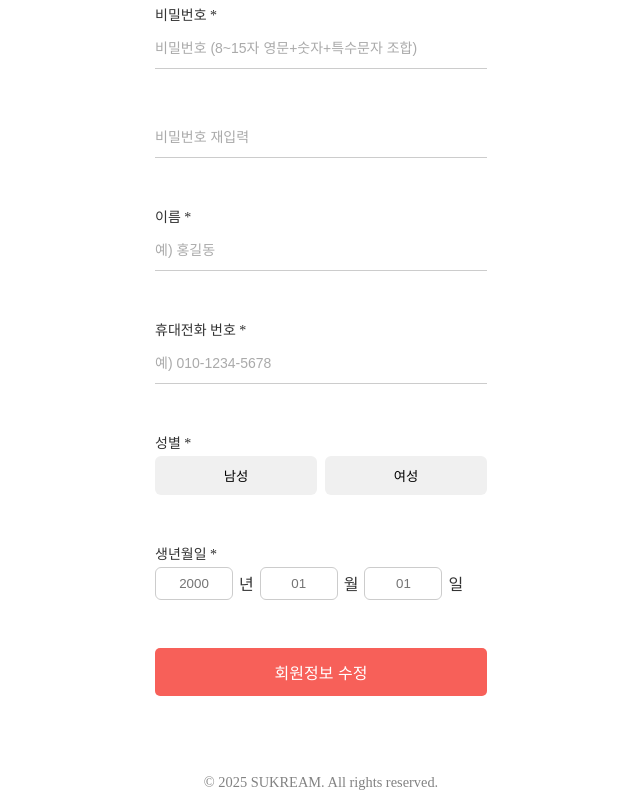
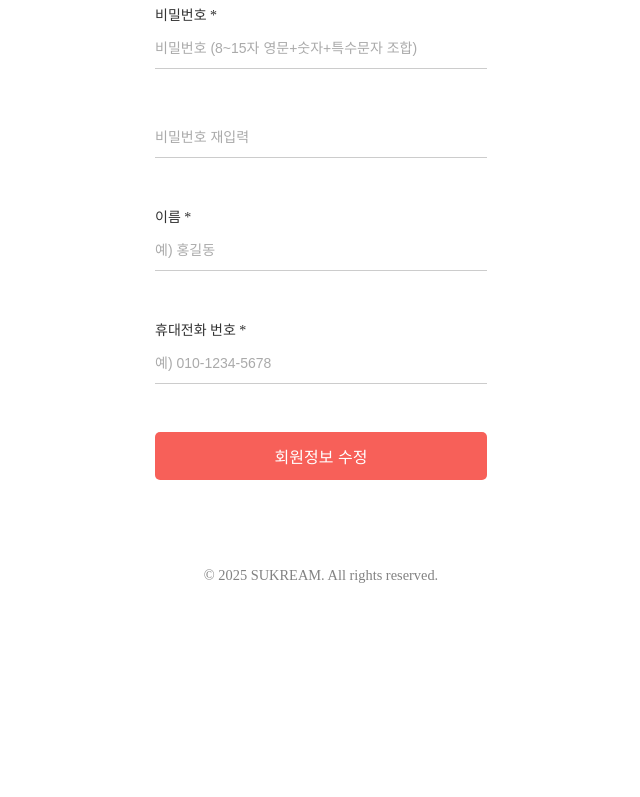
Before and after one commit to SUKREAM/sukream-web, a React (Create React App) app: page /mypage/update in a window 1280 px wide. Shown: the part 400-1197 px from the top of the page, without its empty margins (319-959 px from the left). After the commit the page ends 1014 px from the top, so only its background shows below. Built offline with nearby package versions, Linux system fonts and the light colour scheme; no server answers.

Commit message:
fix : 없는 필드 그냥 빼기

```diff
--- a/src/pages/MyPage/UserEditPage.tsx
+++ b/src/pages/MyPage/UserEditPage.tsx
@@ -17,10 +17,6 @@ export const UserEditPage = () => {
         confirmPassword: '',
         email: '',
         phoneNumber: '',
-        gender: '',
-        birthYear: '',
-        birthMonth: '',
-        birthDay: '',
     });
 
     const [touched, setTouched] = useState<{ [key: string]: boolean }>({});
@@ -28,24 +24,12 @@ export const UserEditPage = () => {
 
     useEffect(() => {
       if (userInfo) {
-        const { name, email, phoneNumber, gender, birthDate } = userInfo;
-
-        let birthYear = '';
-        let birthMonth = '';
-        let birthDay = '';
-
-        if (birthDate) {
-          [birthYear, birthMonth, birthDay] = birthDate.split('-');
-        }
+        const { name, email, phoneNumber } = userInfo;
 
         setForm({
           name,
           email,
           phoneNumber,
-          gender,
-          birthYear,
-          birthMonth,
-          birthDay,
           password: '1234',
           confirmPassword: '1234',
         });
@@ -169,48 +153,6 @@ export const UserEditPage = () => {
             />
           </S.InputWrapper>
 
-          <S.InputWrapper>
-            <S.Label>성별 *</S.Label>
-            <S.GenderWrapper>
-              <S.GenderButton
-                selected={form.gender === 'male'}
-                onClick={() => handleChange('gender', 'male')}
-              >
-                남성
-              </S.GenderButton>
-              <S.GenderButton
-                selected={form.gender === 'female'}
-                onClick={() => handleChange('gender', 'female')}
-              >
-                여성
-              </S.GenderButton>
-            </S.GenderWrapper>
-          </S.InputWrapper>
-
-          <S.InputWrapper>
-            <S.Label>생년월일 *</S.Label>
-            <S.BirthRow>
-              <S.BirthInput
-                value={form.birthYear}
-                onChange={(e) => handleChange('birthYear', e.target.value)}
-                placeholder="2000"
-              />
-              <span>년</span>
-              <S.BirthInput
-                value={form.birthMonth}
-                onChange={(e) => handleChange('birthMonth', e.target.value)}
-                placeholder="01"
-              />
-              <span>월</span>
-              <S.BirthInput
-                value={form.birthDay}
-                onChange={(e) => handleChange('birthDay', e.target.value)}
-                placeholder="01"
-              />
-              <span>일</span>
-            </S.BirthRow>
-          </S.InputWrapper>
-
           <BasicButton
             size="full"
             shape="square"
```
